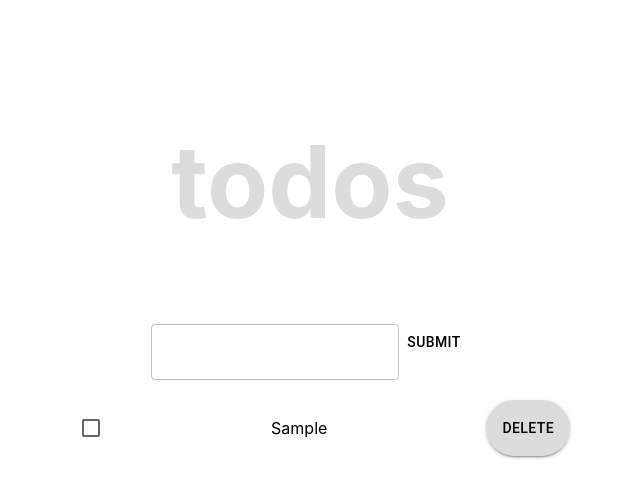
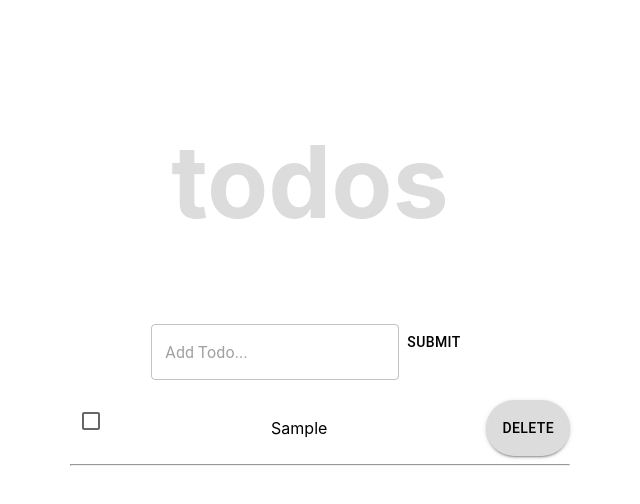
Before and after one commit to yara-stef/yara-stef.todo-list.github.io, a React (Vite) app in the folder todo-list/: page / in a window 1280 px wide. Both pictures are taken after typing "Sample" into the empty fields and a click on the button "SUBMIT". Shown: the top 504 px of the page, without its empty margins (330-970 px from the left). Built offline with nearby package versions, Linux system fonts and the light colour scheme.

Commit message:
added toggle function

```diff
--- a/todo-list/src/App.jsx
+++ b/todo-list/src/App.jsx
@@ -27,9 +27,21 @@ function App() {
         }
     };
 
-    useEffect(() => {
-        localStorage.setItem('todos', JSON.stringify(todos))
-    }, [todos]);
+
+
+    const deleteTodo = (id) => {
+        let newTodos = todos.filter((todo) => todo.id !== id);
+        setTodos([...newTodos]);
+    };
+
+    const toggleComplete = (id) => {
+		todos.find((todo) => {
+			if (todo.id === id) {
+				todo.complete = !todo.complete;
+			}
+			return setTodos([...todos]);
+		});
+    };
 
     useEffect(() => {
         const todos = JSON.parse(localStorage.getItem('todos'));
@@ -38,17 +50,17 @@ function App() {
         }
     }, []);
 
-    const deleteTodo = (id) => {
-        let newTodos = todos.filter((todo) => todo.id !== id);
-        setTodos([...newTodos]);
-    };
+    useEffect(() => {
+        localStorage.setItem('todos', JSON.stringify(todos))
+    }, [todos]);
+
 
 
   return (
     <div>
         <Title />
         <Textfield changeText={(e) => setTodoItem(e.target.value)} todoItem={todoItem} submit={handleSubmit} />
-          <CheckBox delete={deleteTodo} error={error} todos={todos } />
+          <CheckBox toggle={toggleComplete}  delete={deleteTodo} error={error} todos={todos } />
     </div>
 
   )
--- a/todo-list/src/checkbox/checkbox.css
+++ b/todo-list/src/checkbox/checkbox.css
@@ -12,3 +12,7 @@
     display: flex;
     justify-content: space-between;
 }
+
+.checkbox-inner.text-done {
+    text-decoration: line-through;
+}
--- a/todo-list/src/checkbox/checkbox.jsx
+++ b/todo-list/src/checkbox/checkbox.jsx
@@ -19,28 +19,28 @@ const CheckBox = (props) => {
       {props.todos.map((todoItem) => {
         const { id, todo, complete } = todoItem;
         return (
-          <div className='checkbox-inner' key={id}>
-            <Checkbox {...label} />
+          <div key={id}>
+            <div className='checkbox-inner' key={id}>
+              <div onClick={props.toggle}>
+                {!complete ? (
+                  <Checkbox {...label} />
+                ) : (
+                    <Checkbox {...label} defaultChecked />
+                )}
+              </div>
             <p className={complete ? 'text-done' : ''}>{todo}</p>
             <ThemeProvider theme={theme}>
                   <Button sx={{borderRadius: 50, }} color="neutral" variant="contained" onClick={() => props.delete(id)}>
                     Delete
                   </Button>
             </ThemeProvider>
+            </div>
+            <hr></hr>
           </div>
+
         )
       })}
-            {/* <div className='checkbox-inner'>
-                <Checkbox {...label} />
-                <span>{props.todos }</span>
-                <ThemeProvider theme={theme}>
-                  <Button sx={{borderRadius: 50, }} color="neutral" variant="contained" onClick={() => props.delete}>
-                    Delete
-                  </Button>
-                </ThemeProvider>
-            </div>
-            <hr></hr> */}
-        </div>
+      </div>
 
     );
 };
--- a/todo-list/src/textfield/textfield.jsx
+++ b/todo-list/src/textfield/textfield.jsx
@@ -32,6 +32,7 @@ const Textfield = (props) => {
                         value={props.todoItem}
                         label="Add Todo..."
                         onChange={props.changeText}
+                        placeholder="Add Todo..."
                     />
                 </FormControl>
                 <ThemeProvider theme={theme}>
```
